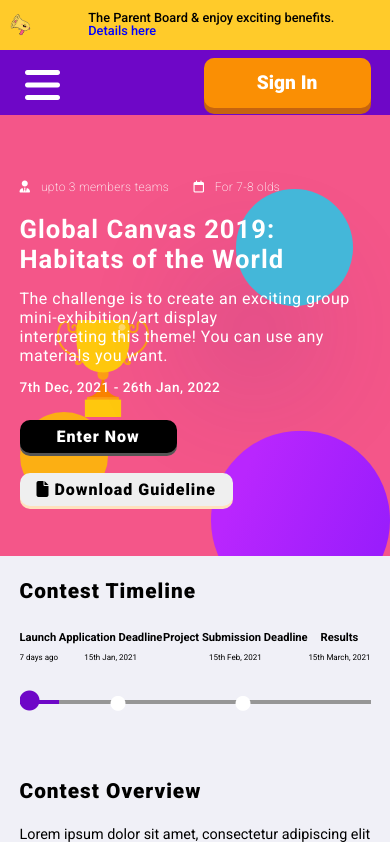
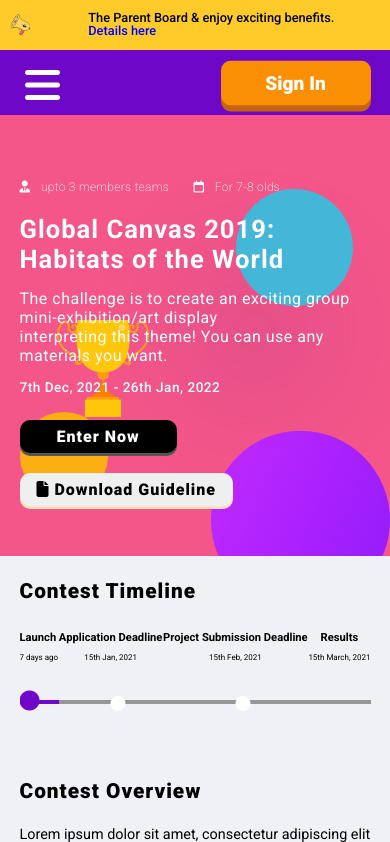
Before and after one commit to DexStarr0/Makershala, a plain HTML site: page index.html in a window 390 px wide. Shown: the top 842 px of the page. Drawn offline with Linux system fonts and the light colour scheme.

Commit message:
Update index.css

```diff
--- a/index.css
+++ b/index.css
@@ -663,6 +663,13 @@ body {
     height: 65px;
     transition: 0.6s;
   }
+  .navbar .sign-in {
+
+  width: 150px;
+
+  height: 45px;
+
+  }
   .fa-bars {
     position: absolute;
     z-index: 10000;
```
